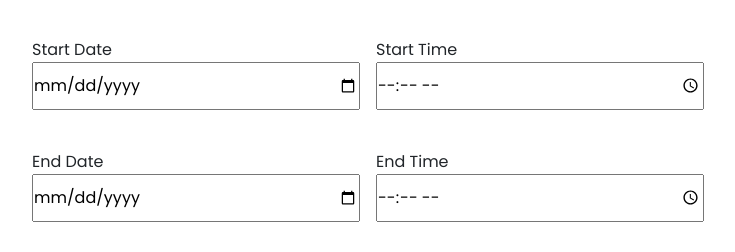
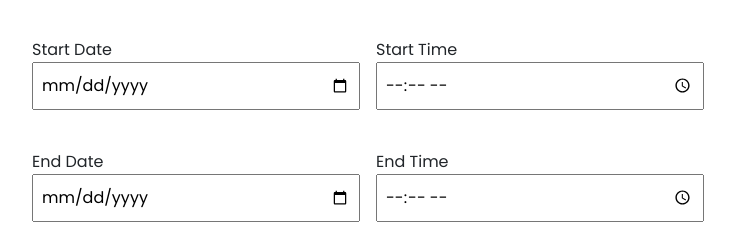
Before and after one commit to heep-jay/events, an Angular app: page / in a window 1280 px wide. Shown: the part 1550-1802 px from the top of the page, without its empty margins (272-1007 px from the left). Built offline with nearby package versions, Linux system fonts and the light colour scheme.

Commit message:
dates and times

```diff
--- a/src/app/Component/create-event/create-event.component.css
+++ b/src/app/Component/create-event/create-event.component.css
@@ -90,6 +90,7 @@ p {
   width: 100%;
   height: 3rem;
   font-size: 1em;
+  padding: 0 0.5rem;
 }
 
 .selects-long select {
```
